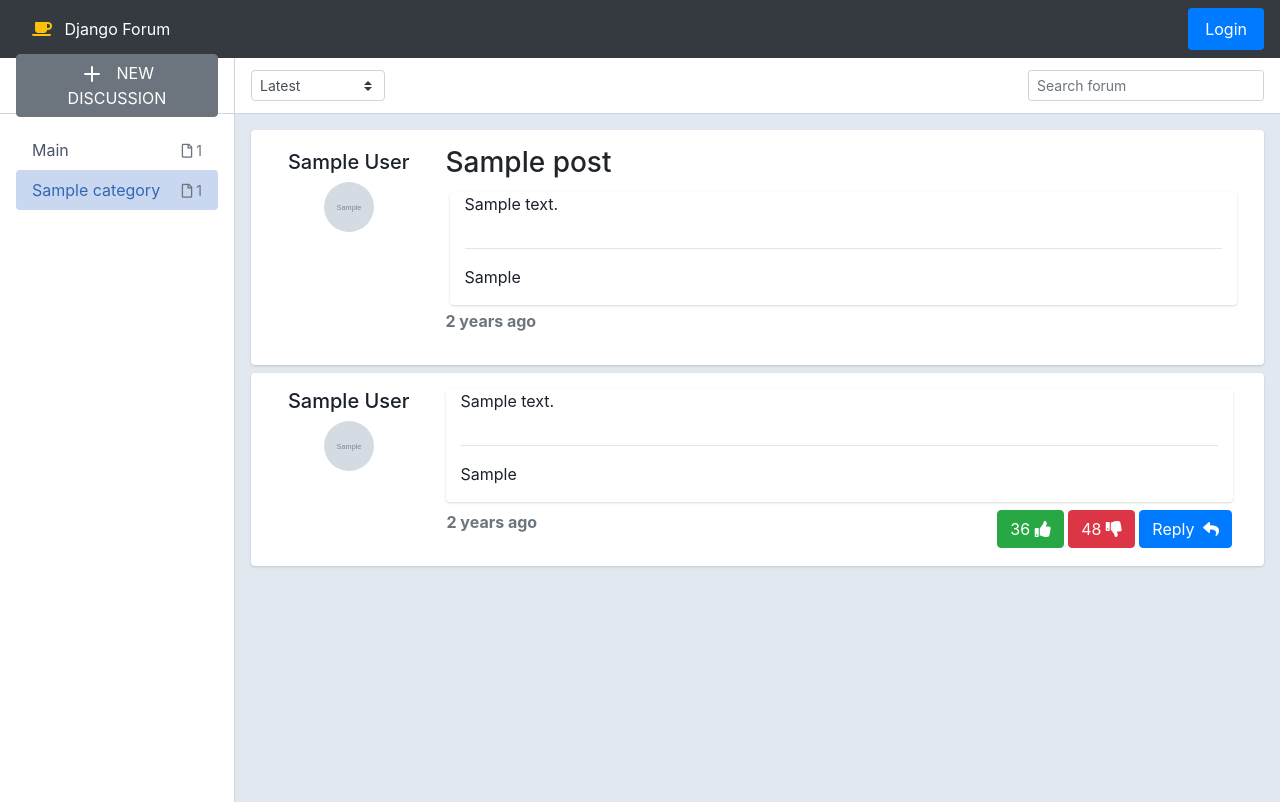
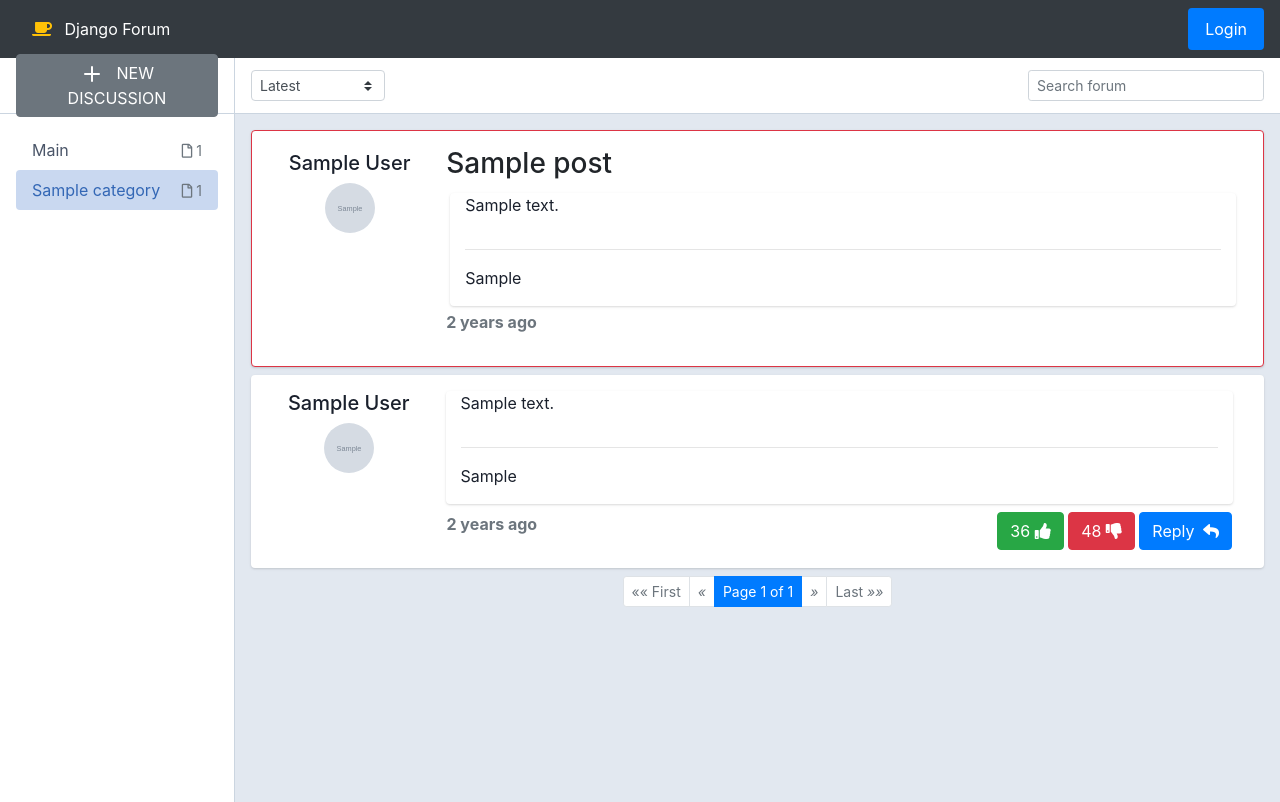
Before and after one commit to hoxas/forum, a Django app: a page that uses main/templates/main/post.html in a window 1280 px wide. Run offline with Django 4.2, Linux system fonts and the light colour scheme; tables that the repository leaves empty hold one stand-in row (values such as "Sample post"); grey boxes marked "Sample" are stand-in pictures; some libraries are stand-ins or nearby versions.

Commit message:
🏹 + Comment pagination  & red border to main post

```diff
--- a/main/templates/main/post.html
+++ b/main/templates/main/post.html
@@ -1,6 +1,6 @@
 {% extends 'main/main.html' %}{% load static %}{% block content %}
 <div class="inner-main-body p-2 p-sm-3 collapse forum-content show">
-    <div class="card mb-2 container">
+    <div class="card mb-2 container border border-danger">
         <div class="card-body p-2 p-sm-3">
             <div class="media forum-item row">
                 <div class="d-flex flex-column py-1 px-3 col-2">
@@ -31,7 +31,7 @@
             </div>
         </div>
     </div>
-    {% for comment in post.comments %}
+    {% for comment in data.comments %}
     <div class="card mb-2 container">
         <div class="card-body p-2 p-sm-3">
             <div class="media forum-item row">
@@ -64,6 +64,67 @@
         </div>
     </div>
     {% endfor %}
+    <ul class="pagination pagination-sm pagination-circle justify-content-center mb-0">
+        {% if data.comments.has_previous %}
+        <li class="page-item">
+            <span class="page-link has-icon">
+                <a href="?page=1">
+                    <i class="material-icons">&laquo&laquo</i> First
+                </a>
+            </span>
+        </li>
+        <li class="page-item">
+            <span class="page-link has-icon">
+                <a href="?page={{data.comments.previous_page_number}}">
+                    <i class="material-icons">&laquo</i>
+                </a>
+            </span>
+        </li>
+        {% else %}
+        <li class="page-item disabled">
+            <span class="page-link has-icon">
+                &laquo&laquo First
+            </span>
+        </li>
+        <li class="page-item disabled">
+            <span class="page-link has-icon">
+                <i class="material-icons">&laquo</i>
+            </span>
+        </li>
+        {% endif %}
+
+        <li class="page-item active">
+            <span class="page-link">
+                Page {{data.comments.number}} of {{data.comments.paginator.num_pages}}
+            </span>
+        </li>
+
+        {% if data.comments.has_next %}
+        <li class="page-item">
+            <span class="page-link has-icon"><a href="?page={{data.comments.next_page_number}}">
+                    <i class="material-icons">&raquo</i>
+                </a>
+            </span>
+        </li>
+        <li class="page-item">
+            <span class="page-link has-icon">
+                <a href="?page={{data.comments.paginator.num_pages}}">Last <i
+                        class="material-icons">&raquo&raquo</i></a>
+            </span>
+        </li>
+        {% else %}
+        <li class="page-item disabled">
+            <span class="page-link has-icon">
+                <i class="material-icons">&raquo</i>
+            </span>
+        </li>
+        <li class="page-item disabled">
+            <span class="page-link has-icon">
+                Last <i class="material-icons">&raquo&raquo</i>
+            </span>
+        </li>
+        {% endif %}
+    </ul>
 </div>
 {% if request.user.is_authenticated %}
 {% load crispy_forms_tags %}
```
